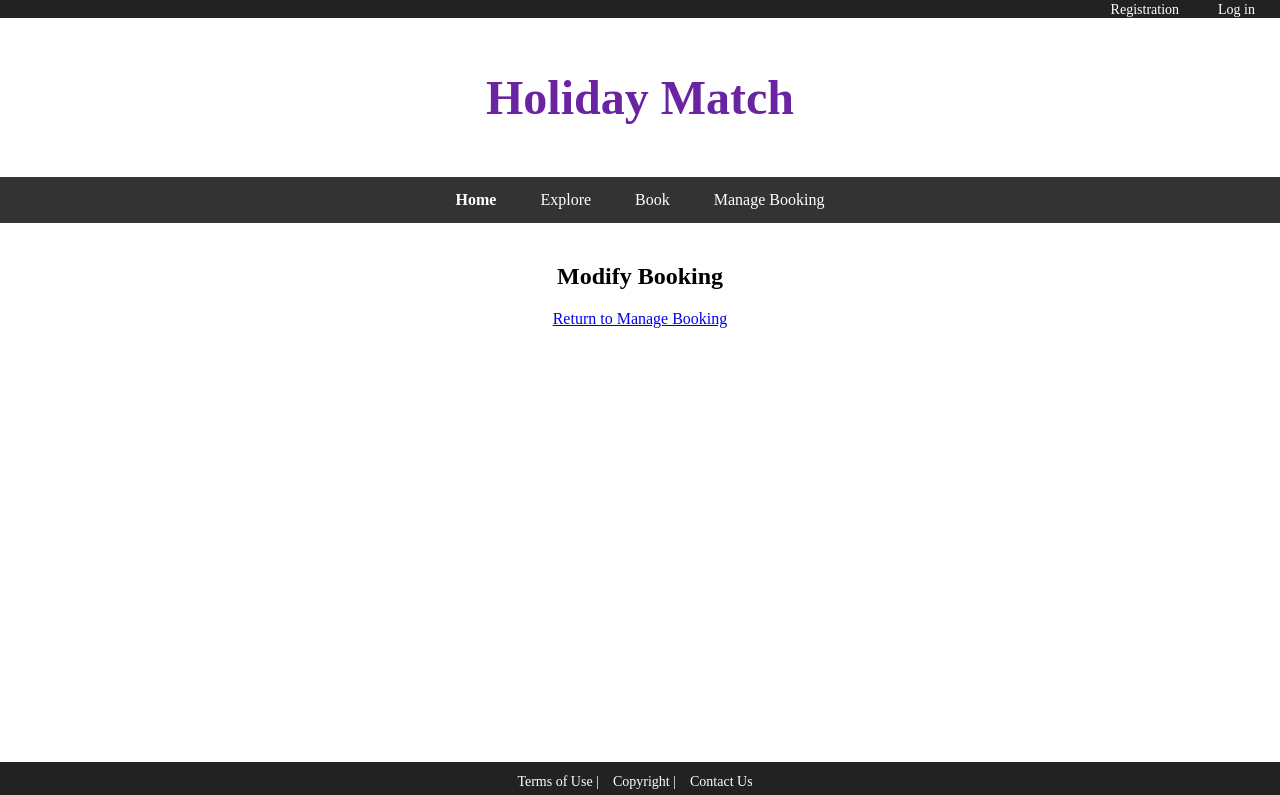
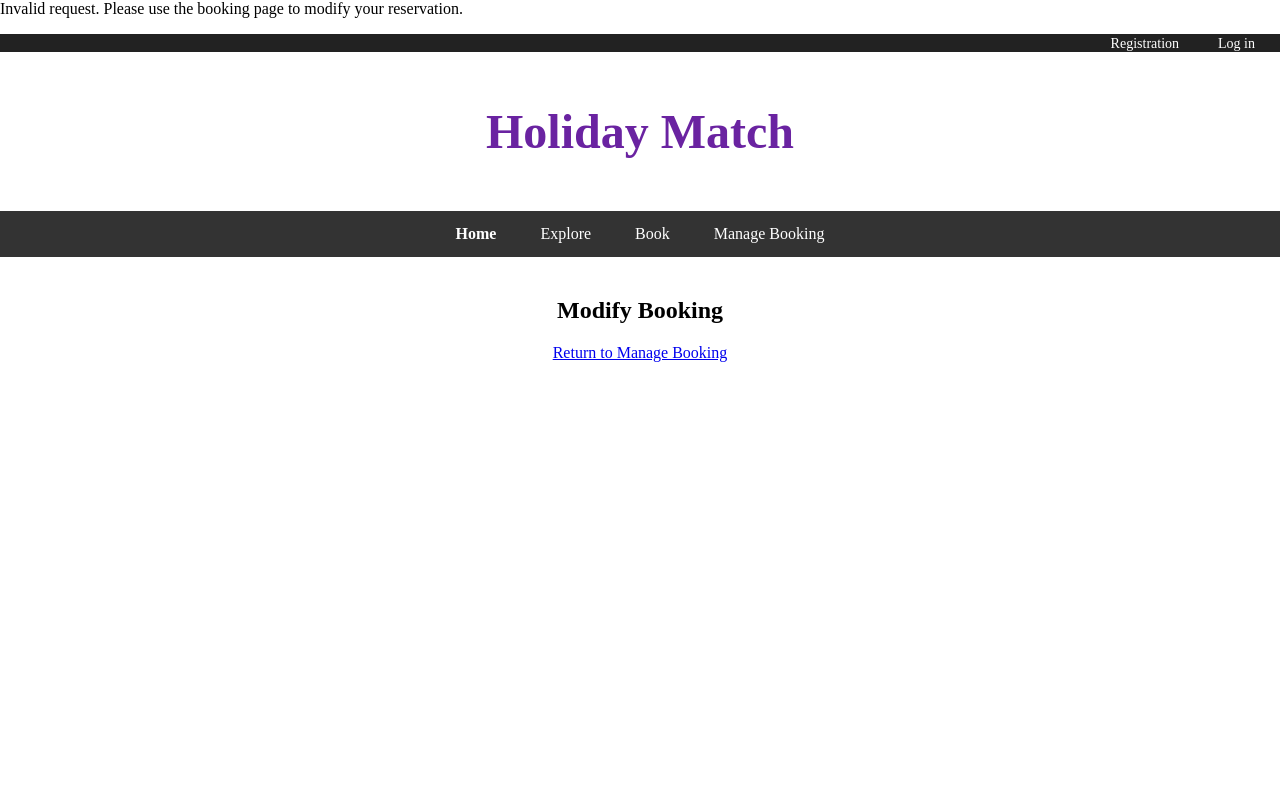
Before and after one commit to kristara/finalproject, a PHP site: page /modify_booking.php in a window 1280 px wide. Shown: the top 795 px of the page. Run offline with PHP 8.4, Linux system fonts and the light colour scheme.

Commit message:
Implemented booking modifying.

```diff
--- a/modify_booking.php
+++ b/modify_booking.php
@@ -1,12 +1,62 @@
 <?php
-include 'config.php'; // Database connection
+include 'config.php'; // database connection
 
+// Check if the form is submitted
+if (isset($_SERVER["REQUEST_METHOD"]) && $_SERVER["REQUEST_METHOD"] == "POST" && isset($_POST['reservation_id'])) {
+    // Retrieve user inputs
+    $reservation_id = intval($_POST['reservation_id']);
+    $new_departure_date = $_POST['new_departure_date'];
+    $new_passengers = intval($_POST['new_passengers']);
+    $new_seat_class = $_POST['new_seat_class'];
 
+    // Validate the inputs
+    if (empty($reservation_id) || empty($new_departure_date) || $new_passengers <= 0 || empty($new_seat_class)) {
+        die("Invalid input. Please provide all required details.");
+    }
 
+    // check if the reservation exists
+    $sql = "SELECT r.reservation_id, r.status, f.flight_id
+            FROM reservations r
+            JOIN flights f ON r.flight_id = f.flight_id
+            WHERE r.reservation_id = ?";
+    $stmt = $conn->prepare($sql);
+    $stmt->bind_param("i", $reservation_id);
+    $stmt->execute();
+    $result = $stmt->get_result();
 
+    if ($result->num_rows > 0) {
+        $reservation = $result->fetch_assoc();
 
+        // ensure the booking is not cancelled
+        if ($reservation['status'] === 'cancelled') {
+            echo "<h3>This booking is already cancelled and cannot be modified.</h3>";
+        } else {
+            // update the booking with new values
+            $update_sql = "UPDATE reservations
+                           SET departure_date = ?, number_of_passengers = ?, seat_class = ?
+                           WHERE reservation_id = ?";
+            $update_stmt = $conn->prepare($update_sql);
+            $update_stmt->bind_param("sisi", $new_departure_date, $new_passengers, $new_seat_class, $reservation_id);
+            $update_stmt->execute();
 
-
+            if ($update_stmt->affected_rows > 0) {
+                echo "<h3>Booking Updated Successfully!</h3>";
+                echo "<p>Your booking has been updated with the following details:</p>";
+                echo "<p><strong>Departure Date:</strong> $new_departure_date</p>";
+                echo "<p><strong>Number of Passengers:</strong> $new_passengers</p>";
+                echo "<p><strong>Seat Class:</strong> " . ucfirst($new_seat_class) . "</p>";
+            } else {
+                echo "<p>No changes were made to your booking.</p>";
+            }
+            $update_stmt->close();
+        }
+    } else {
+        echo "<p>No booking found with the provided reservation number.</p>";
+    }
+    $stmt->close();
+} else {
+    echo "<p>Invalid request. Please use the booking page to modify your reservation.</p>";
+}
 
 $conn->close();
 ?>
```
